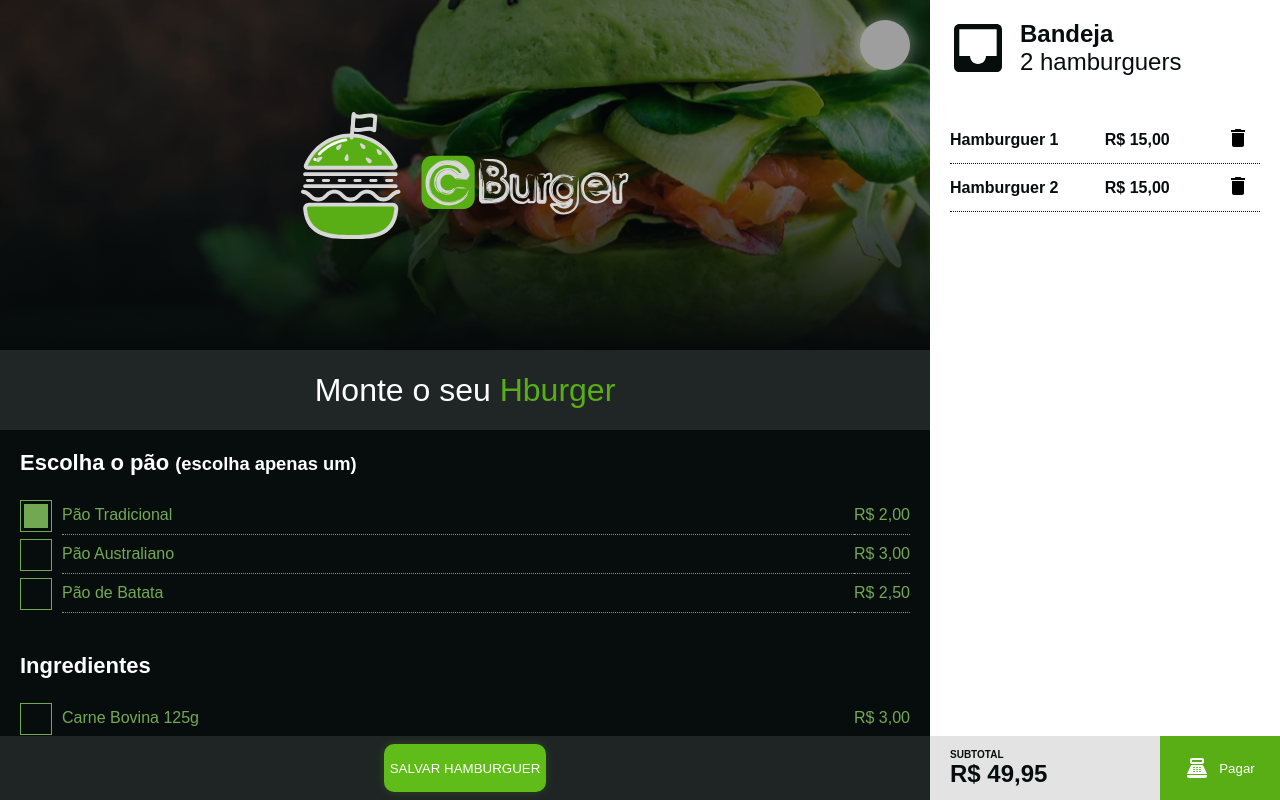
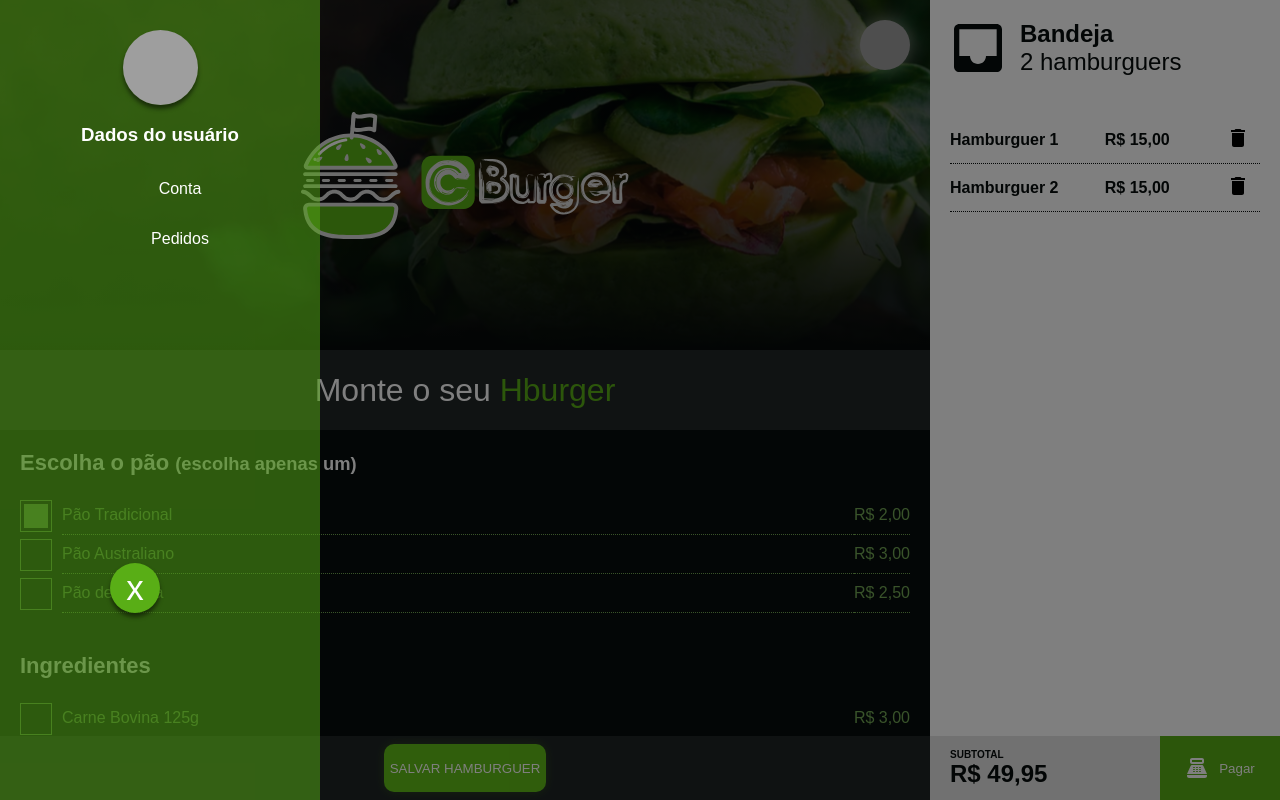
Before and after one commit to JS002-green-team/hburger, a website built with webpack: page public/index.html in a window 1280 px wide. Both pictures are taken after a click on the picture 885 px from the left and 45 px from the top of the page. Built offline with nearby package versions, Linux system fonts and the light colour scheme; some packages are replaced by stand-ins of ours; no server answers; grey boxes are pictures that could not be loaded.

Commit message:
Com sidebar dados do cliente

```diff
--- /dev/null
+++ b/public/assets/sass/_user-modal.scss
@@ -0,0 +1,72 @@
+.user-modal-container {
+    width: 100vw;
+    height: 100vw;
+    position: fixed;
+    top: 0px;
+    left: 0px;
+    z-index: 2010;
+    display: none;
+    justify-content: right;
+    align-items: top;
+    background: rgba($color: black, $alpha: 0.5);
+    h3 {
+        text-align: center;
+    }
+}
+
+.user-modal {
+    background: rgba($color: #59AE16, $alpha: .5);
+    width: 25%;
+    min-width: 300px;
+    height: 100vw;
+    align-items: center;
+    padding: 30px;
+    position: absolute;
+    img {
+        width: 75px;
+        height: 75px;
+        border-radius: 50%;
+        box-shadow: 0 4px 4px 0 rgba($color: black, $alpha: 0.5);
+    }
+    ul {
+        text-align: center;
+        list-style: none;
+    }
+}
+
+@keyframes deslizar {
+    from {
+        opacity: 0;
+        transform: translate3d(-60, 0, 0);
+    }
+    to {
+        opacity: 1;
+        transform: translate3d(0, 0, 0);
+    }
+}
+
+.mostrar .modal {
+    animation: deslizar .9s;
+}
+
+.user-modal-container.mostrar {
+    display: flex;
+}
+
+#fechar-profile {
+    position: absolute;
+    width: 50px;
+    height: 50px;
+    top: 44%;
+    right: 50%;
+    border-radius: 50%;
+    background: #59AE16;
+    color: white;
+    font-size: 35px;
+    justify-content: center;
+    align-items: center;
+    text-align: center;
+    border: 0px;
+    cursor: pointer;
+    box-shadow: 0 4px 4px 0 rgba($color: black, $alpha: 0.5);
+}
--- a/public/assets/sass/main.scss
+++ b/public/assets/sass/main.scss
@@ -4,3 +4,4 @@
 @use 'app';
 @use 'list-orders';
 @use 'modal';
+@use 'user-modal';
--- a/public/assets/scripts/src/credicard.ts
+++ b/public/assets/scripts/src/credicard.ts
@@ -2,6 +2,8 @@ import queryStringToJSON from "./functions/queryStringToJSON";
 import setFormValues from "./functions/setFormValues";
 import { HTMLInputField } from "./types/HTMLInputField";
 import IMask from "imask";
+import iniciaModal from "./functions/acionaModal";
+import showSidebarUser from "./functions/showSidebarUser";
 
 const page = document.querySelector("#credicard") as HTMLFormElement;
 
@@ -13,6 +15,7 @@ if (page) {
   const selectParcelas = page.querySelector("#parcelas") as HTMLSelectElement;
   const selectBanco = page.querySelector("#bank") as HTMLSelectElement;
   const btnEfetuaPagamento = page.querySelector("#efetua-pagamento") as HTMLButtonElement;
+  const avatar = page.querySelector("#avatar") as HTMLImageElement;
 
   const values = queryStringToJSON();
   const year = new Date().getFullYear();
@@ -52,7 +55,7 @@ if (page) {
         currentMonth < month + 1 ||
         yearCard < +year.toString().substring(2, 4)
       ) {
-        acionaModal();
+        iniciaModal("modal-promocao");
       }
     }
   });
@@ -94,7 +97,6 @@ if (page) {
     }
   })
 
-
   btnEfetuaPagamento.addEventListener("click", (e) => {
 
     const dados = {
@@ -108,7 +110,7 @@ if (page) {
     };
     console.log(dados);
     if (name.value == "" || number.value == "" || expiry.value == "" || InputCvv.value == "") {
-      acionaModal();
+      iniciaModal("modal-promocao");
     } else {
       const dados = {
         "nome": name.value,
@@ -122,7 +124,4 @@ if (page) {
       console.log(dados);
     }
   });
-
-
-
 }
--- a/public/assets/scripts/src/functions/acionaModal.ts
+++ b/public/assets/scripts/src/functions/acionaModal.ts
@@ -11,4 +11,13 @@ export default function iniciaModal(modalID: string) {
     //     });
     // }
 
+    const modal = document.getElementById(modalID);
+    if (modal) {
+        modal.classList.add('mostrar');
+        modal.addEventListener('click', (e) => {
+            modal.classList.remove('mostrar');
+            localStorage.fechaModal = modalID;
+        });
+    }
+
 }
--- /dev/null
+++ b/public/assets/scripts/src/functions/showSidebarUser.ts
@@ -0,0 +1,8 @@
+import iniciaModal from "./acionaModal";
+
+export default function showSidebarUser(){
+    const avatar = document.querySelector("#avatar") as HTMLImageElement;
+    avatar.addEventListener("click", (e) => {
+        iniciaModal("user-modal");
+    })
+}
--- a/public/assets/scripts/src/index.ts
+++ b/public/assets/scripts/src/index.ts
@@ -2,3 +2,6 @@ import "./firebase";
 import "./credicard";
 import "./auth-register";
 import "./auth-current";
+import showSidebarUser from "./functions/showSidebarUser";
+
+showSidebarUser();
--- a/public/index.html
+++ b/public/index.html
@@ -1,32 +1,21 @@
 <!DOCTYPE html>
 <html lang="pt-br">
+
 <head>
     <meta charset="UTF-8" />
     <meta name="viewport" content="width=device-width, initial-scale=1.0" />
     <meta name="description" content="Projeto Hburger do Hcode Lab" />
     <title>HBurguer</title>
     <link rel="stylesheet" href="assets/css/main.css" />
-    <link
-      rel="shortcut icon"
-      href="assets/images/logo-favicon-green.svg"
-      type="image/x-icon"
-    />
+    <link rel="shortcut icon" href="assets/images/logo-favicon-green.svg" type="image/x-icon" />
 </head>
 
 <body id="app">
     <section>
         <header>
             <a href="index.html">
-          <img
-            src="assets/images/logo-icon-green.svg"
-            alt="Logo Icone"
-            id="logo-icon"
-          />
-          <img
-            src="assets/images/logo-text-green.svg"
-            alt="Logo Texto"
-            id="logo-text"
-          />
+                <img src="assets/images/logo-icon-green.svg" alt="Logo Icone" id="logo-icon" />
+                <img src="assets/images/logo-text-green.svg" alt="Logo Texto" id="logo-text" />
             </a>
             <img src="https://i.pravatar.cc/50" alt="Avatar" id="avatar" />
         </header>
@@ -156,13 +145,7 @@
     <!--<aside class="open">-->
     <aside>
         <header>
-        <svg
-          width="64"
-          height="64"
-          viewBox="0 0 64 64"
-          fill="none"
-          xmlns="http://www.w3.org/2000/svg"
-        >
+            <svg width="64" height="64" viewBox="0 0 64 64" fill="none" xmlns="http://www.w3.org/2000/svg">
           <path
             d="M50.6667 8H13.3067C10.3467 8 8.02667 10.3733 8.02667 13.3333L8 50.6667C8 53.6 10.3467 56 13.3067 56H50.6667C53.6 56 56 53.6 56 50.6667V13.3333C56 10.3733 53.6 8 50.6667 8ZM50.6667 40H40C40 44.4267 36.4 48 32 48C27.6 48 24 44.4267 24 40H13.3067V13.3333H50.6667V40Z"
             fill="#070D0D"
@@ -212,13 +195,7 @@
         </section>
         <footer>
             <div class="close">
-          <svg
-            width="24"
-            height="24"
-            viewBox="0 0 24 24"
-            fill="none"
-            xmlns="http://www.w3.org/2000/svg"
-          >
+                <svg width="24" height="24" viewBox="0 0 24 24" fill="none" xmlns="http://www.w3.org/2000/svg">
             <path
               d="M16.59 8.59L12 13.17L7.41 8.59L6 10L12 16L18 10L16.59 8.59Z"
               fill="black"
@@ -246,6 +223,16 @@
         </button>
         </footer>
     </aside>
+    <div id="user-modal" class="user-modal-container">
+        <div class="user-modal">
+            <button class="fechar-profile" id="fechar-profile">x</button>
+            <img src="https://i.pravatar.cc/50" alt="Avatar" id="avatar-modal" />
+            <h3>Dados do usuário</h3>
+            <ul>Conta</ul>
+            <ul>Pedidos</ul>
+        </div>
+    </div>
     <script src="bundle.js"></script>
 </body>
+
 </html>
```
Also changed, not shown: public/orders.html (+9 -1 lines), public/pay.html (+10 -0 lines), public/assets/css/main.css, 1 other file. Lines whose indentation alone changed are shown as unchanged.
